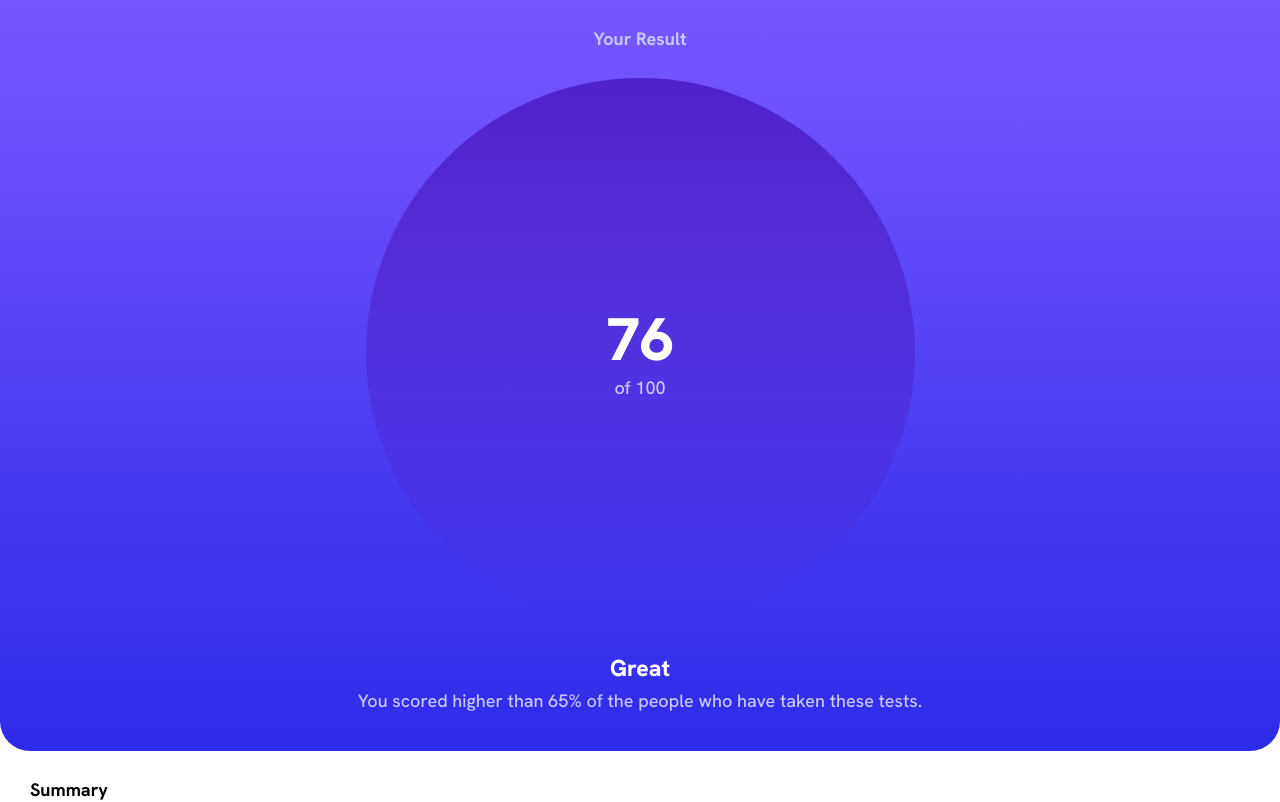
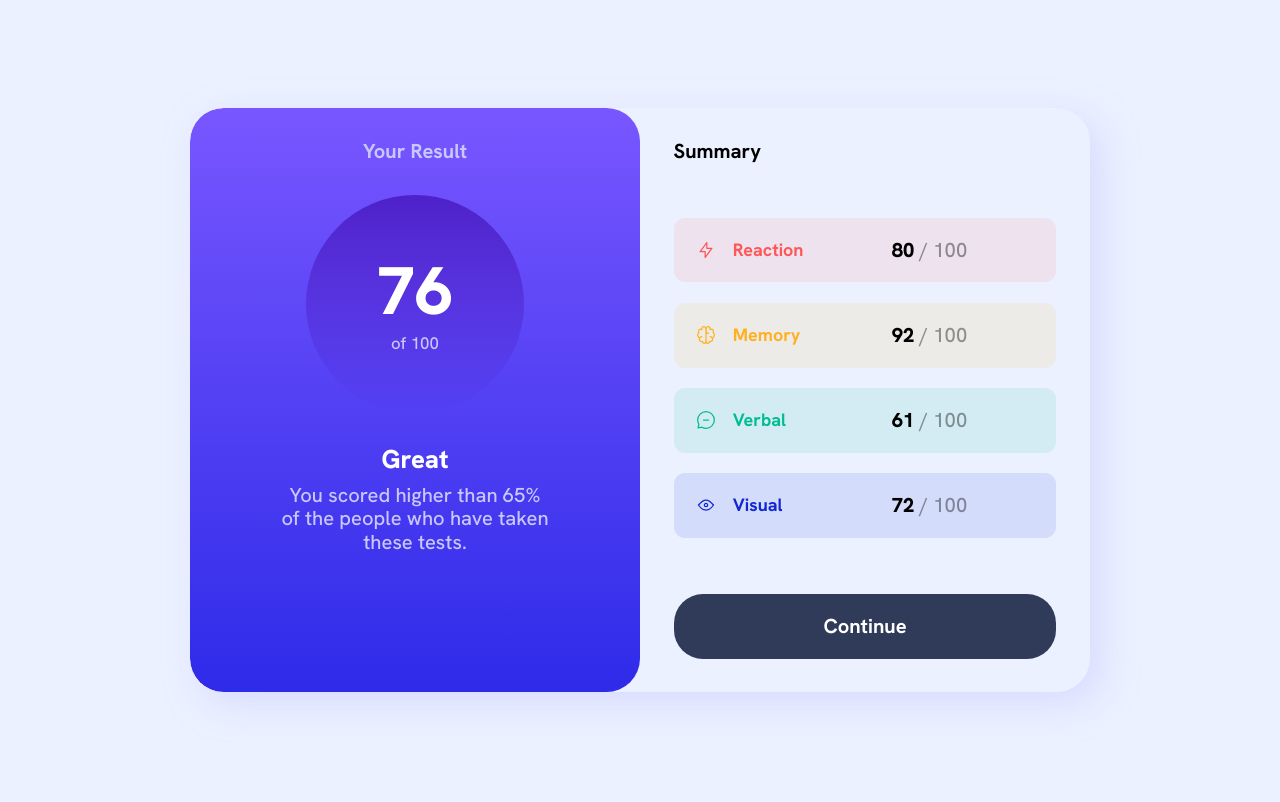
Before and after one commit to moonscryer/syntra-results, a website: page index.html in a window 1280 px wide. Shown: the top 802 px of the page. Drawn offline with nearby package versions, Linux system fonts and the light colour scheme.

Commit message:
desktop version

```diff
--- a/style.css
+++ b/style.css
@@ -125,8 +125,6 @@ main {
               color: var(--CobaltBlue);
             }
           }
-          /* img {
-          } */
           p {
             &:nth-of-type(1) {
               margin-right: auto;
@@ -162,3 +160,40 @@ main {
     }
   }
 }
+
+@media (min-width: 700px) {
+  :root {
+    font-size: 70%;
+  }
+  body {
+    min-height: 100vh;
+    background: var(--PaleBlue);
+    display: grid;
+    place-items: center;
+    main {
+      max-width: 900px;
+      grid-template-columns: repeat(2, 1fr);
+      box-shadow: 1rem 1rem 3rem 0rem
+        color-mix(in hsl, var(--LightLavender) 50%, transparent);
+      border-radius: 3rem;
+      overflow: hidden;
+      section {
+        &:nth-child(1) {
+          border-radius: 3rem;
+          div {
+            width: 57%;
+            h3 {
+              font-size: 6rem;
+            }
+            h4 {
+              font-size: 1.5rem;
+            }
+          }
+        }
+        p {
+          width: 85%;
+        }
+      }
+    }
+  }
+}
```
